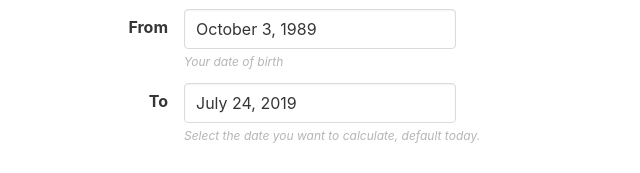
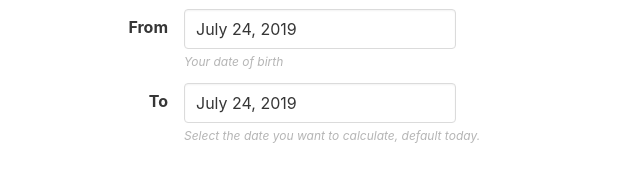
Before and after one commit to phongtt3/megaonlinetool, a Gatsby site: page /age-calculator in a window 1280 px wide. Shown: the part 267-440 px from the top of the page, 140-780 px from the left. Built offline with nearby package versions, Linux system fonts and the light colour scheme; Gatsby itself is replaced by a stand-in of ours.

Commit message:
remove default from birthday

```diff
--- a/src/pages/age-calculator.js
+++ b/src/pages/age-calculator.js
@@ -20,7 +20,7 @@ const overrideCss = css`
 const AgeCalcPage = () => {
   const [loading, setLoading] = useState(false);
   const [calendar, setCalendar] = useState('0');
-  const [from, setFrom] = useState(new Date('October 3, 1989'));
+  const [from, setFrom] = useState(new Date());
   const [to, setTo] = useState(new Date());
   const [res, setRes] = useState('');
   const [res_liney, setResLineY] = useState('');
```
